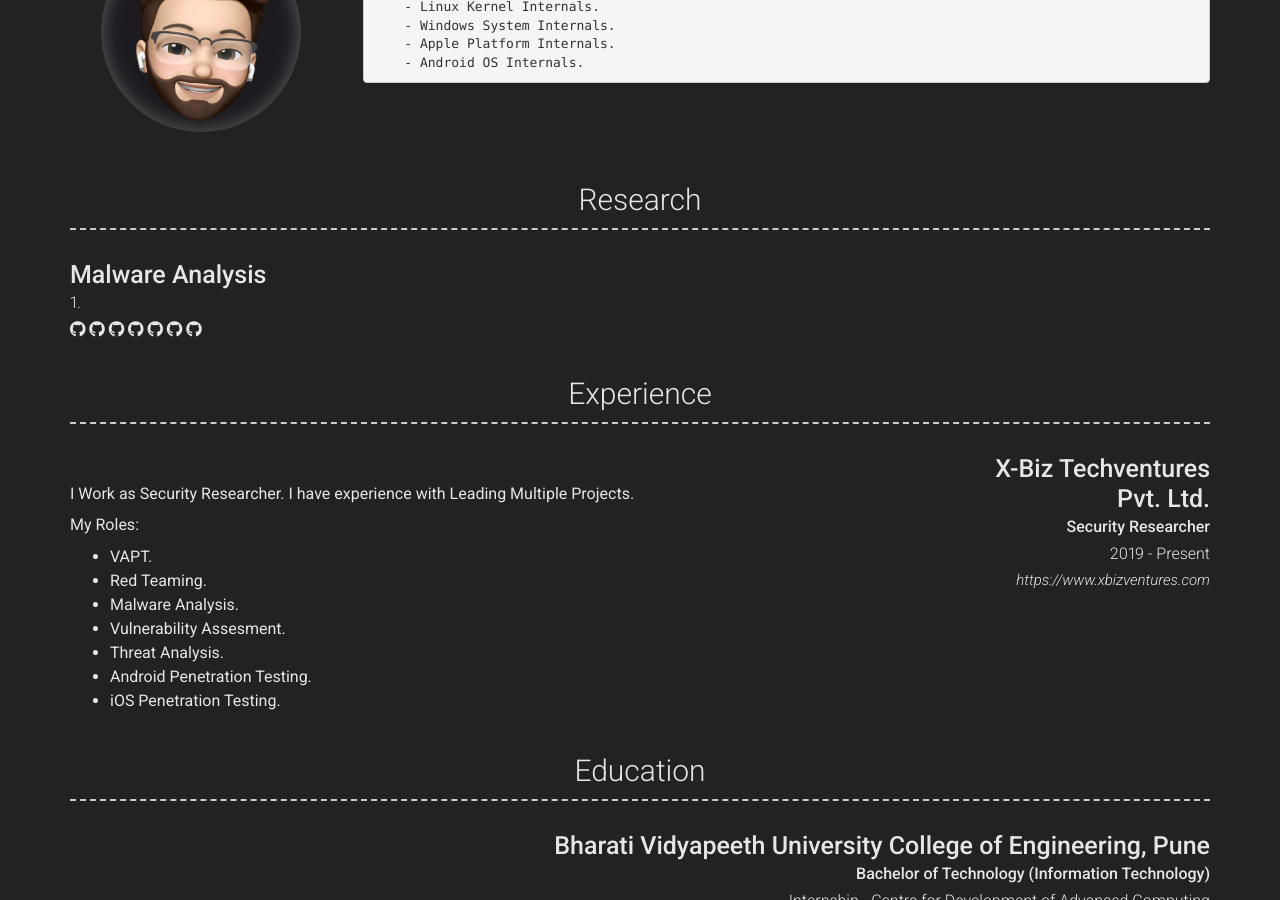
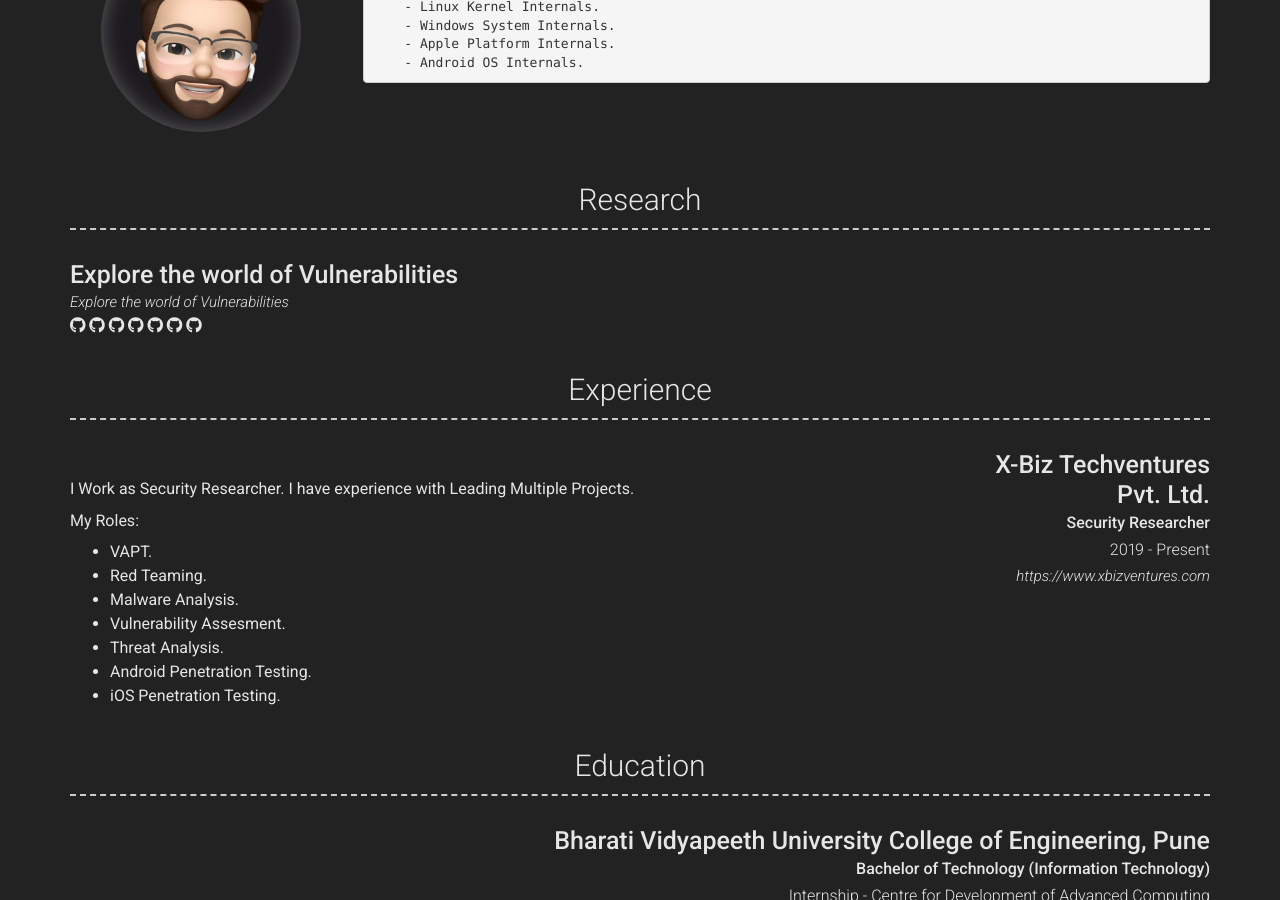
Before and after one commit to yashomer1994/Resume, a Jekyll site: the page built from index.md, in a window 1280 px wide and 900 px high, scrolled down 421 px. Built offline with Jekyll 4.4.1, drawn with Linux system fonts in a browser that asks for light colours; nearby versions of some CDN libraries.

Commit message:
Update _config.yml

```diff
--- a/_config.yml
+++ b/_config.yml
@@ -67,10 +67,7 @@ content:
         title: Explore the world of Vulnerabilities
         link: https://yashomer1994.github.io/yash007.github.io/
         link_text: Explore the world of Vulnerabilities
-    content:
-      - layout: top
-        title: Malware Analysis
-        caption: 1.
+
 
 
         additional_links:
```
